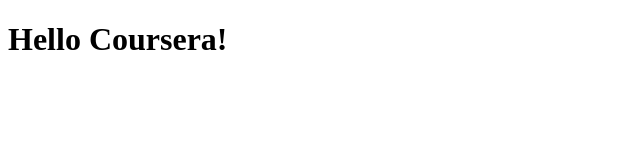
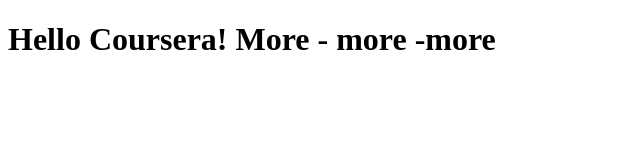
Before and after one commit to bergsfjord/coursera-test, a plain HTML site: page site/index.html in a window 1280 px wide. Shown: the whole page, without its empty margins (0-640 px from the left). Drawn offline with Linux system fonts and the light colour scheme.

Commit message:
Samll shange to page

```diff
--- a/site/index.html
+++ b/site/index.html
@@ -5,6 +5,6 @@
 	<title>hello Course</title>
 </head>
 <body>
-<h1> Hello Coursera!</h1>
+<h1> Hello Coursera!  More - more -more</h1>
 </body>
 </html>
```
